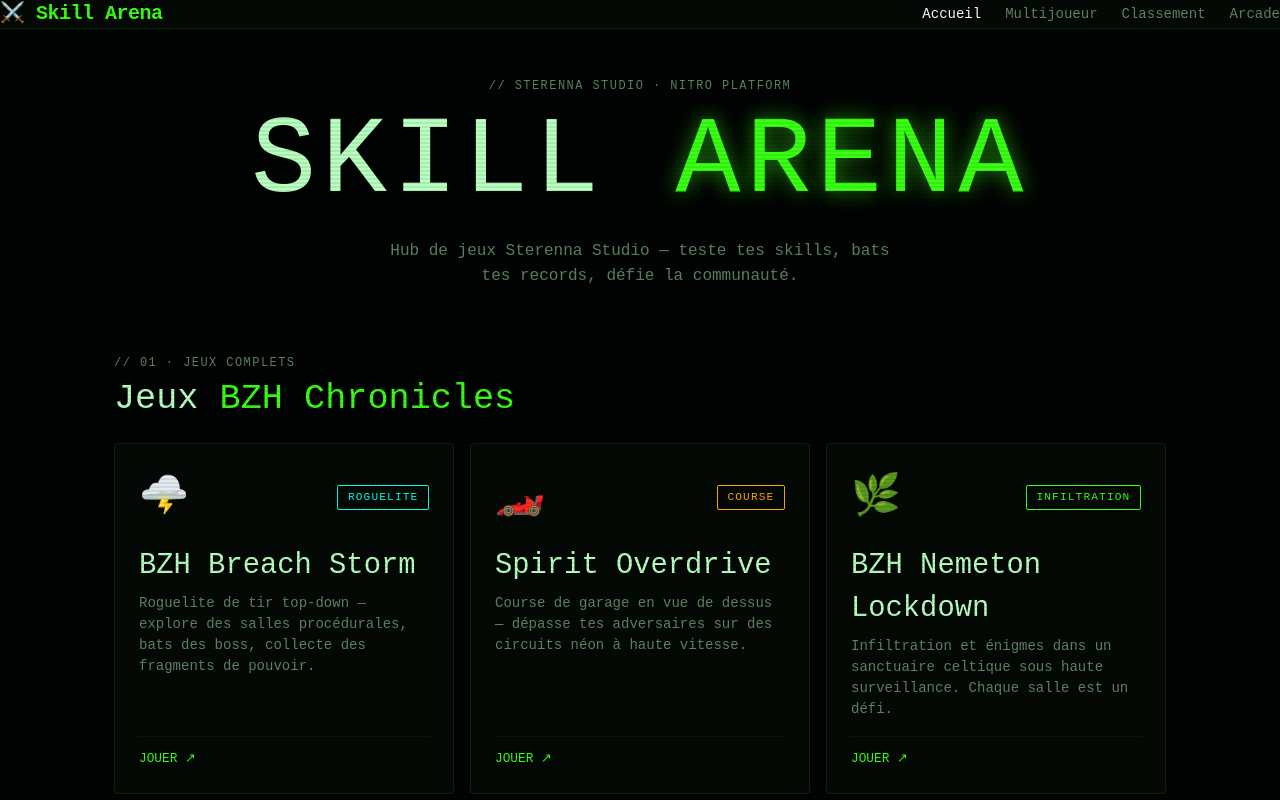
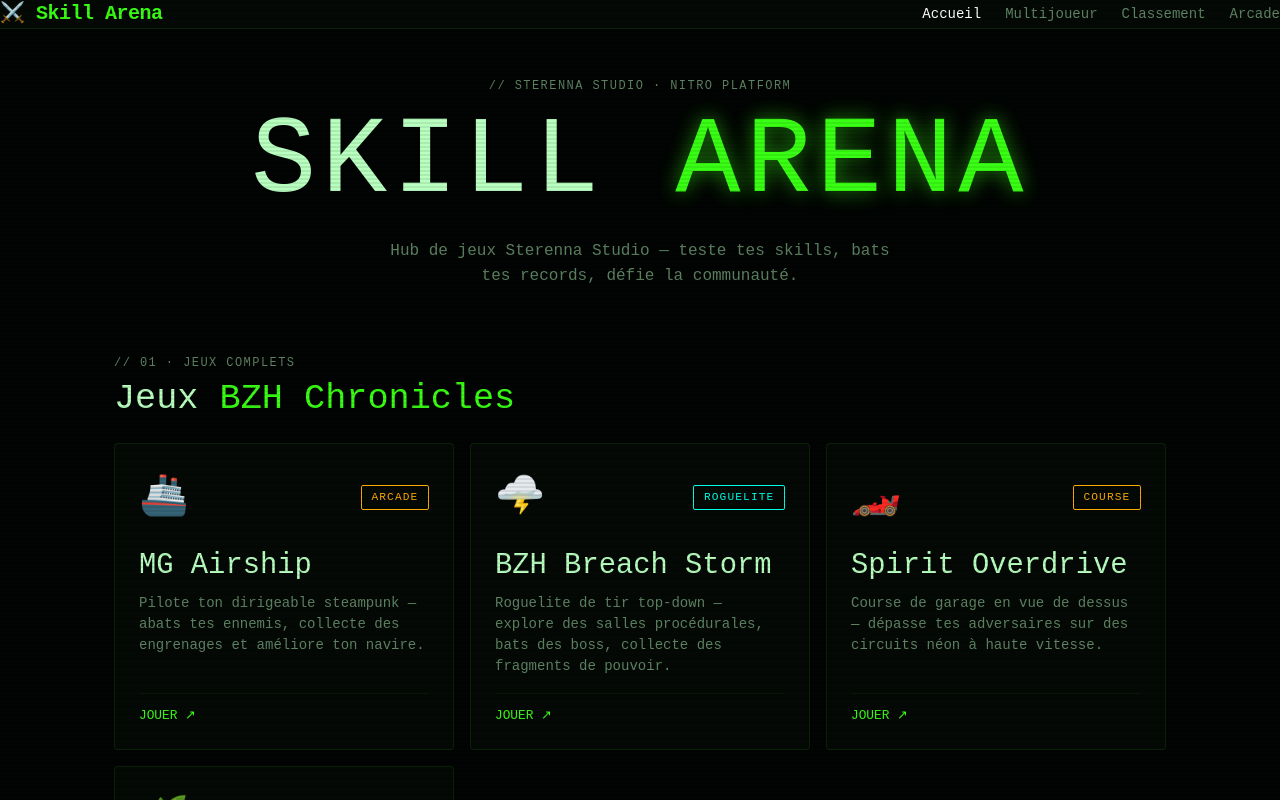
Before and after one commit to Sterenna-studio/skill-arena, a Next.js app: page /arena/ in a window 1280 px wide. Shown: the top 800 px of the page. Built offline with nearby package versions, Linux system fonts and the light colour scheme.

Commit message:
feat: add MG Airship to homepage full games section

```diff
--- a/src/app/page.tsx
+++ b/src/app/page.tsx
@@ -2,6 +2,15 @@ import Link from 'next/link'
 import { GAMES, CATEGORY_LABELS } from '@/lib/games'
 
 const FULLGAMES = [
+  {
+    slug: 'mg-airship',
+    title: 'MG Airship',
+    desc: 'Pilote ton dirigeable steampunk — abats tes ennemis, collecte des engrenages et améliore ton navire.',
+    icon: '🚢',
+    tag: 'ARCADE',
+    tagColor: '--c-amber',
+    external: '/arena/MG_airship.html',
+  },
   {
     slug: 'bzh-breach-storm',
     title: 'BZH Breach Storm',
```
